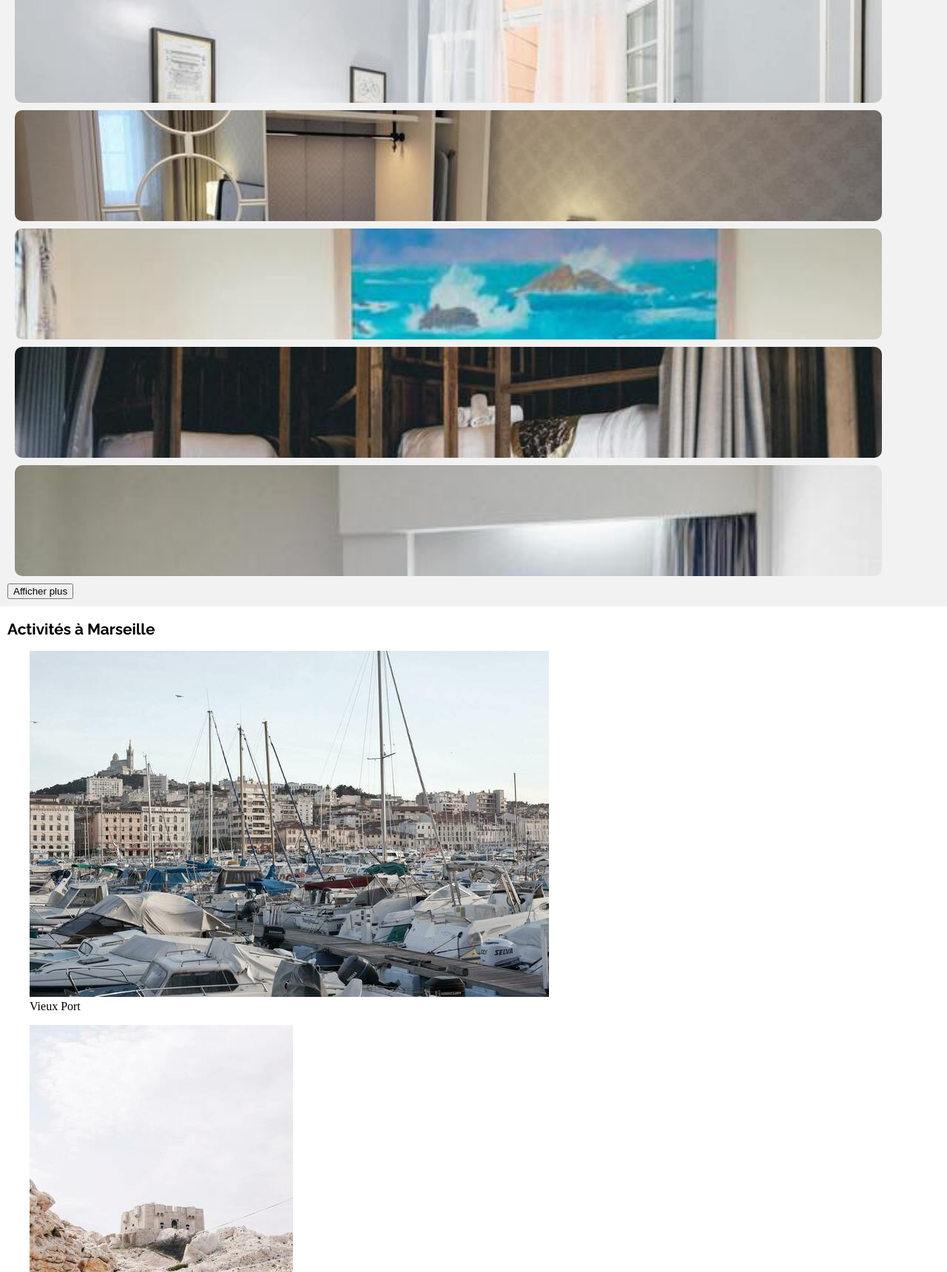
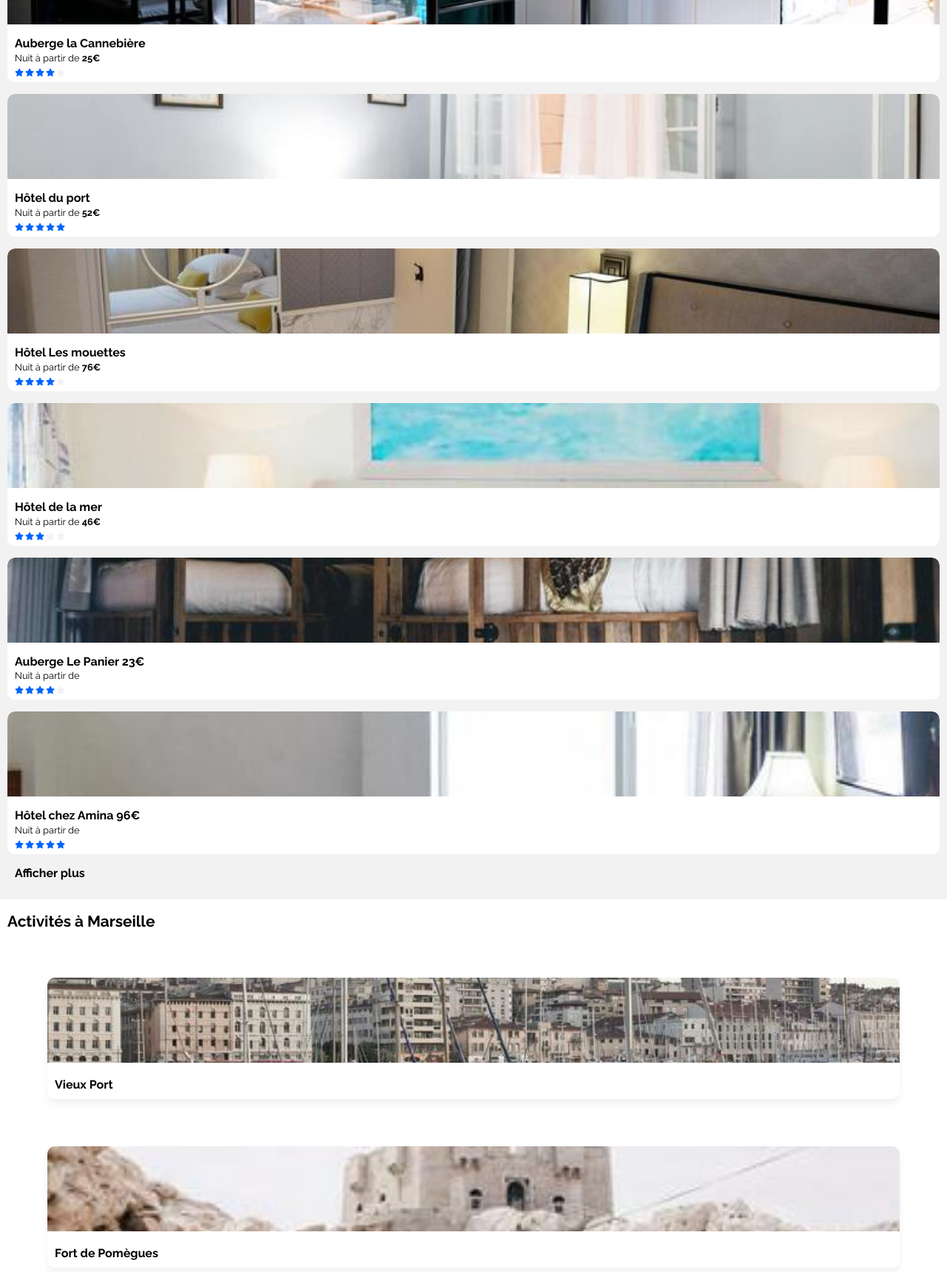
Before and after one commit to Storulv/JordyCorvisier_2_09102020, a plain HTML site: page index.html in a window 1280 px wide. Shown: the part 1080-2800 px from the top of the page at 74% size. Drawn offline with Linux system fonts and the light colour scheme.

Commit message:
Edit zone hébergements activités footer

```diff
--- a/index.html
+++ b/index.html
@@ -17,10 +17,10 @@
     <img src="img/logo/Reservia.svg" alt="logo">
 
     <section class="navSection">
-        <a href="">S'inscrire</a>
         <nav>
+            <a href="">Hébergements</a>
             <a href="">Activités</a>
-            <a href="">Hébergements</a>
+            <a href="" class="inscript-button">S'inscrire</a>
         </nav>
     </section>
 
@@ -104,94 +104,123 @@
             <figure class="zone-figure">
                 <img class="zone-img" src="img/hebergements/4_small/marcus-loke-WQJvWU_HZFo-unsplash.jpg" alt="">
                 <section class="descript-zone-section">
-                    <p><strong>Auberge la Cannebière</strong></p>
-                    <p>Nuit à partir de</p>
+                    <h3>Auberge la Cannebière</h3>
+                    <p>Nuit à partir de <strong>25€</strong></p>
                     <section class="note-descript-zone-section">
                         <i class="fas fa-star"></i>
+                        <i class="fas fa-star"></i>
+                        <i class="fas fa-star"></i>
+                        <i class="fas fa-star"></i>
+                        <i class="fas fa-star grey"></i>
                     </section>
                 </section>
             </figure>
             <figure class="zone-figure">
                 <img class="zone-img" src="img/hebergements/4_small/fred-kleber-gTbaxaVLvsg-unsplash.jpg" alt="">
                 <section class="descript-zone-section">
-                    <p><strong>Hôtel du port</strong></p>
-                    <p>Nuit à partir de</p>
+                    <h3>Hôtel du port</h3>
+                    <p>Nuit à partir de <strong>52€</strong></p>
                     <section class="note-descript-zone-section">
+                        <i class="fas fa-star"></i>
+                        <i class="fas fa-star"></i>
+                        <i class="fas fa-star"></i>
+                        <i class="fas fa-star"></i>
+                        <i class="fas fa-star"></i>
                     </section>
                 </section>
             </figure>
             <figure class="zone-figure">
                 <img class="zone-img" src="img/hebergements/4_small/reisetopia-B8WIgxA_PFU-unsplash.jpg" alt="">
                 <section class="descript-zone-section">
-                    <p><strong>Hôtel Les mouettes</strong></p>
-                    <p>Nuit à partir de</p>
+                    <h3>Hôtel Les mouettes</h3>
+                    <p>Nuit à partir de <strong>76€</strong></p>
                     <section class="note-descript-zone-section">
+                        <i class="fas fa-star"></i>
+                        <i class="fas fa-star"></i>
+                        <i class="fas fa-star"></i>
+                        <i class="fas fa-star"></i>
+                        <i class="fas fa-star grey"></i>
                     </section>
                 </section>
             </figure>
             <figure class="zone-figure">
                 <img class="zone-img" src="img/hebergements/4_small/annie-spratt-Eg1qcIitAuA-unsplash.jpg" alt="">
                 <section class="descript-zone-section">
-                    <p><strong>Hôtel de la mer</strong></p>
-                    <p>Nuit à partir de</p>
+                    <h3>Hôtel de la mer</h3>
+                    <p>Nuit à partir de <strong>46€</strong></p>
                     <section class="note-descript-zone-section">
+                        <i class="fas fa-star"></i>
+                        <i class="fas fa-star"></i>
+                        <i class="fas fa-star"></i>
+                        <i class="fas fa-star grey"></i>
+                        <i class="fas fa-star grey"></i>
                     </section>
                 </section>
             </figure>
             <figure class="zone-figure">
                 <img class="zone-img" src="img/hebergements/4_small/nicate-lee-kT-ZyaiwBe0-unsplash.jpg" alt="">
                 <section class="descript-zone-section">
-                    <p><strong>Auberge Le Panier</strong></p>
+                    <h3>Auberge Le Panier <strong>23€</strong></h3>
                     <p>Nuit à partir de</p>
                     <section class="note-descript-zone-section">
+                        <i class="fas fa-star"></i>
+                        <i class="fas fa-star"></i>
+                        <i class="fas fa-star"></i>
+                        <i class="fas fa-star"></i>
+                        <i class="fas fa-star grey"></i>
                     </section>
                 </section>
             </figure>
             <figure class="zone-figure">
                 <img class="zone-img" src="img/hebergements/4_small/febrian-zakaria-M6S1WvfW68A-unsplash.jpg" alt="">
                 <section class="descript-zone-section">
-                    <p><strong>Hôtel chez Amina</strong></p>
+                    <h3>Hôtel chez Amina <strong>96€</strong></h3>
                     <p>Nuit à partir de</p>
                     <section class="note-descript-zone-section">
+                        <i class="fas fa-star"></i>
+                        <i class="fas fa-star"></i>
+                        <i class="fas fa-star"></i>
+                        <i class="fas fa-star"></i>
+                        <i class="fas fa-star"></i>
                     </section>
                 </section>
             </figure>
-            <button class="buttonMore">Afficher plus</button>
+            <h3 class="buttonMore">Afficher plus</h3>
         </article>
     </main>
     <!-- ACTIVITES A MARSEILLE -->
-    <article>
+    <article class="activity">
         <h2>Activités à Marseille</h2>
-        <figure>
+        <figure class="activity-fig">
             <img src="img/activites/4_small/reno-laithienne-QUgJhdY5Fyk-unsplash.jpg" alt="">
-            <figcaption>Vieux Port</figcaption>
+            <h3>Vieux Port</h3>
         </figure>
-        <figure>
+        <figure class="activity-fig">
             <img src="img/activites/4_small/paul-hermann-QFTrLdQIRhI-unsplash.jpg" alt="">
-            <figcaption>Fort de Pomègues</figcaption>
+            <h3>Fort de Pomègues</h3>
         </figure>
-        <figure>
+        <figure class="activity-fig">
             <img src="img/activites/4_small/kevin-hikari-rV_Qd1l-VXg-unsplash.jpg" alt="">
-            <figcaption>Îles du Frioul</figcaption>
+            <h3>Îles du Frioul</h3>
         </figure>
-        <figure>
+        <figure class="activity-fig">
             <img src="img/activites/4_small/kilyan-sockalingum-NR8-cBCN3aI-unsplash.jpg" alt="">
-            <figcaption>Parc National des Calanques</figcaption>
+            <h3>Parc National des Calanques</h3>
         </figure>
-        <figure>
+        <figure class="activity-fig">
             <img src="img/activites/4_small/florian-wehde-xW9e8gdotxI-unsplash.jpg" alt="">
-            <figcaption>Notre-Dame-de-la-Garde</figcaption>
+            <h3>Notre-Dame-de-la-Garde</h3>
         </figure>
-        <figure>
+        <figure class="activity-fig">
             <img src="img/activites/4_small/lena-paulin-wH2-EJoDcV0-unsplash.jpg" alt="">
-            <figcaption>Parc Longchamp</figcaption>
+            <h3>Parc Longchamp</h3>
         </figure>
     </article>
 
     <footer>
         <section>
             <h3>A propos</h3>
-            <ul>
+            <ul class="footer-ul">
                 <li>Fonctionnement du site</li>
                 <li>Conditions générales de vente</li>
                 <li>Données et confidentialité</li>
@@ -199,14 +228,14 @@
         </section>
         <section>
             <h3>Nos hébergements</h3>
-            <ul>
+            <ul class="footer-ul">
                 <li>Charte qualité</li>
                 <li>Soumettre votre hôtel</li>
             </ul>
         </section>
         <section>
             <h3>Assistance</h3>
-            <ul>
+            <ul class="footer-ul">
                 <li>Centre d'aide</li>
                 <li>Nous contacter</li>
             </ul>
--- a/style/style.css
+++ b/style/style.css
@@ -12,7 +12,7 @@ body{
     width: 100%;
 }
 
-h1, h2, h3, p, span {
+h1, h2, h3, p, span, li {
     font-family: 'Raleway', sans-serif;
 }
 
@@ -34,6 +34,38 @@ p {
 
 button {
     font-weight: 500;
+}
+
+.navSection {
+    display: flex;
+}
+
+.navSection nav {
+    display: flex;
+    justify-content: space-evenly;
+    align-items: center;
+    margin-top: 75px;
+    padding: 0;
+    width: 100%;
+    height: 50px;
+}
+
+.navSection nav a {
+    font-family: 'Raleway', sans-serif;
+    text-decoration: none;
+    border-bottom: 2px solid #F2F2F2;
+    justify-content: center;
+    align-items: center;
+    height: 50px;
+}
+
+.inscript-button {
+    position: absolute;
+    text-decoration: none;
+    top: 25px;
+    right: 15px;
+    color: #0065FC;
+    font-weight: bold;
 }
 
 .researchBar {
@@ -232,28 +264,78 @@ label {
 .zone-figure {
     display: flex;
     flex-direction: column;
+    width: 100%;
     overflow: hidden;
-    width: 93%;
-    height: 150px;
-    margin: 10px;
     background-color: white;
-    border-top-left-radius: 10px 10px;
-    border-bottom-left-radius: 10px 10px;
-    border-top-right-radius: 10px 10px;
-    border-bottom-right-radius: 10px 10px;
+    border-radius: 10px 10px;
+    margin-left: 0%;
 }
 
 .zone-img {
-    position: relative;
-    transform: translateY(-25%);
+    width: 100%;
+    height: 115px;
+    object-fit: cover;
+    border-top-left-radius: 10px;
+    border-top-right-radius: 10px;
 }
 
 .descript-zone-section {
-    display: flex;
-    flex-direction: column;
-    margin: 0px 0px 0px 10px;
+    vertical-align: middle;
+}
+
+.descript-zone-section h3 {
+    margin-bottom: -10px;
+}
+
+.descript-zone-section p {
+    margin-bottom: 2px;
 }
 
 .note-descript-zone-section{
-    margin-left: -10px;
+    margin-left: 15px;
+    margin-bottom: 5px;
 }
+
+.activity {
+    background-color: white;
+}
+
+.activity-fig {
+    background-color: white;
+    width: 90%;
+    margin: 5%;
+    margin-bottom: 25px;
+    border-top-left-radius: 10px;
+    border-top-right-radius: 10px;
+    border-bottom-left-radius: 10px;
+    border-bottom-right-radius: 10px;
+    box-shadow: 0px 7px 10px var(--color-grey);
+}
+
+.activity-fig img {
+    width: 100%;
+    height: 115px;
+    object-fit: cover;
+    border-top-left-radius: 10px;
+    border-top-right-radius: 10px;
+}
+
+.activity-fig h3 {
+    padding-bottom: 10px;
+}
+
+footer {
+    background-color: var(--color-grey);
+    padding: 20px;
+}
+
+.footer-ul {
+    list-style-type: none;
+    padding: 0;
+    margin: 0;
+    margin-bottom: 30px;
+}
+
+.footer-ul li {
+    margin: 7px;
+}
```
